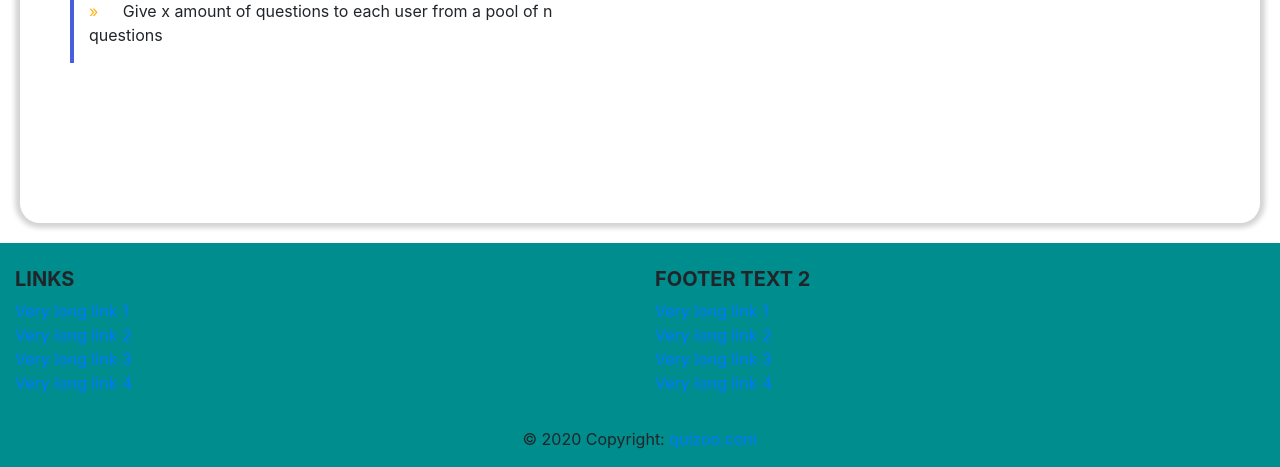
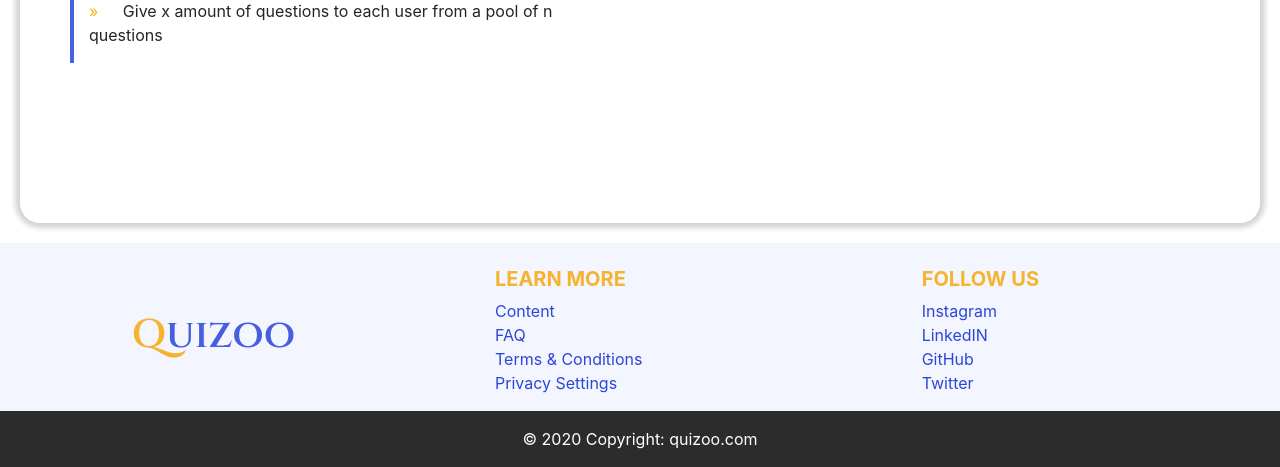
Before and after one commit to aryan29/Quizoo, a Django app: page / in a window 1280 px wide; the page is wider, and only the part inside the window is pictured. Shown: the part 1876-2343 px from the top of that part. Run offline with Django 3.2, Linux system fonts and the light colour scheme; a user stored in the database is signed in; some libraries are stand-ins or nearby versions; some web fonts are replaced.

Commit message:
added footer, styling to be completed

```diff
--- a/quizoo/quizer/templates/base.html
+++ b/quizoo/quizer/templates/base.html
@@ -263,6 +263,15 @@
 				box-shadow: 0px 0px 5px 5px rgb(212, 212, 212);
 				border-radius: 20px;
 			}
+			footer{
+				font-family: -apple-system, BlinkMacSystemFont, 'Segoe UI', Roboto, Oxygen, Ubuntu, Cantarell, 'Open Sans', 'Helvetica Neue', sans-serif;
+			}
+			.footer-heading{
+				color: #f6b32e;
+			}
+			footer a{
+				color: #2c46d8;
+			}
 		</style>
 	</head>
 	{% include "navbar.html"%}
@@ -382,58 +391,64 @@
 			</div>
 		</section>
 
-		<footer style="background-color: rgb(0, 141, 141);" class="page-footer font-small pt-4">
+		<footer style="background-color: #f3f5ff;" class="page-footer font-small pt-4" style="border-radius: 30px !important;">
 			<!-- Footer Text -->
 			<div class="container-fluid text-center text-md-left">
 				<!-- Grid row -->
 				<div class="row">
 					<!-- Grid column -->
-					<div class="col-md-6 mt-md-0 mt-3">
+					<div class="col-md-3 mx-auto">
 						<!-- Content -->
-						<h5 class="text-uppercase font-weight-bold">LINKS</h5>
-						<ul class="list-unstyled">
-							<li>
-								<a href="#!">Very long link 1</a>
-							</li>
-							<li>
-								<a href="#!">Very long link 2</a>
-							</li>
-							<li>
-								<a href="#!">Very long link 3</a>
-							</li>
-							<li>
-								<a href="#!">Very long link 4</a>
-							</li>
-						</ul>
+						<div class="quizoo-logo" style="display: flex; justify-content: center;align-items: center; height: 100%;">
+							<h1 style="color: #475edf;"><span style="color: #f6b32e;">Q</span>uizoo</h1>
+						</div>
 					</div>
 					<!-- Grid column -->
 
 					<hr class="clearfix w-100 d-md-none pb-3" />
 
 					<!-- Grid column -->
-					<div class="col-md-6 mb-md-0 mb-3">
+					<div class="col-md-3 mx-auto">
 						<!-- Content -->
-						<h5 class="text-uppercase font-weight-bold">Footer text 2</h5>
+						<h5 class="text-uppercase font-weight-bold footer-heading">LEARN MORE</h5>
 						<ul class="list-unstyled">
 							<li>
-								<a href="#!">Very long link 1</a>
+								<a href="#!">Content</a>
 							</li>
 							<li>
-								<a href="#!">Very long link 2</a>
+								<a href="#!">FAQ</a>
 							</li>
 							<li>
-								<a href="#!">Very long link 3</a>
+								<a href="#!">Terms & Conditions</a>
 							</li>
 							<li>
-								<a href="#!">Very long link 4</a>
+								<a href="#!">Privacy Settings</a>
+							</li>
+						</ul>
+					</div>
+					<div class="col-md-3 mx-auto">
+						<!-- Content -->
+						<h5 class="text-uppercase font-weight-bold footer-heading">FOLLOW US</h5>
+						<ul class="list-unstyled">
+							<li>
+								<a href="#!">Instagram</a>
+							</li>
+							<li>
+								<a href="#!">LinkedIN</a>
+							</li>
+							<li>
+								<a href="#!">GitHub</a>
+							</li>
+							<li>
+								<a href="#!">Twitter</a>
 							</li>
 						</ul>
 					</div>
 				</div>
 			</div>
-			<div class="footer-copyright text-center py-3">
+			<div class="footer-copyright text-center py-3" style="background-color: #2c2c2c; color: white;">
 				© 2020 Copyright:
-				<a href="https://mdbootstrap.com/"> quizoo.com</a>
+				<a href="https://mdbootstrap.com/" style='color: white;'> quizoo.com</a>
 			</div>
 		</footer>
 	</body>
```
